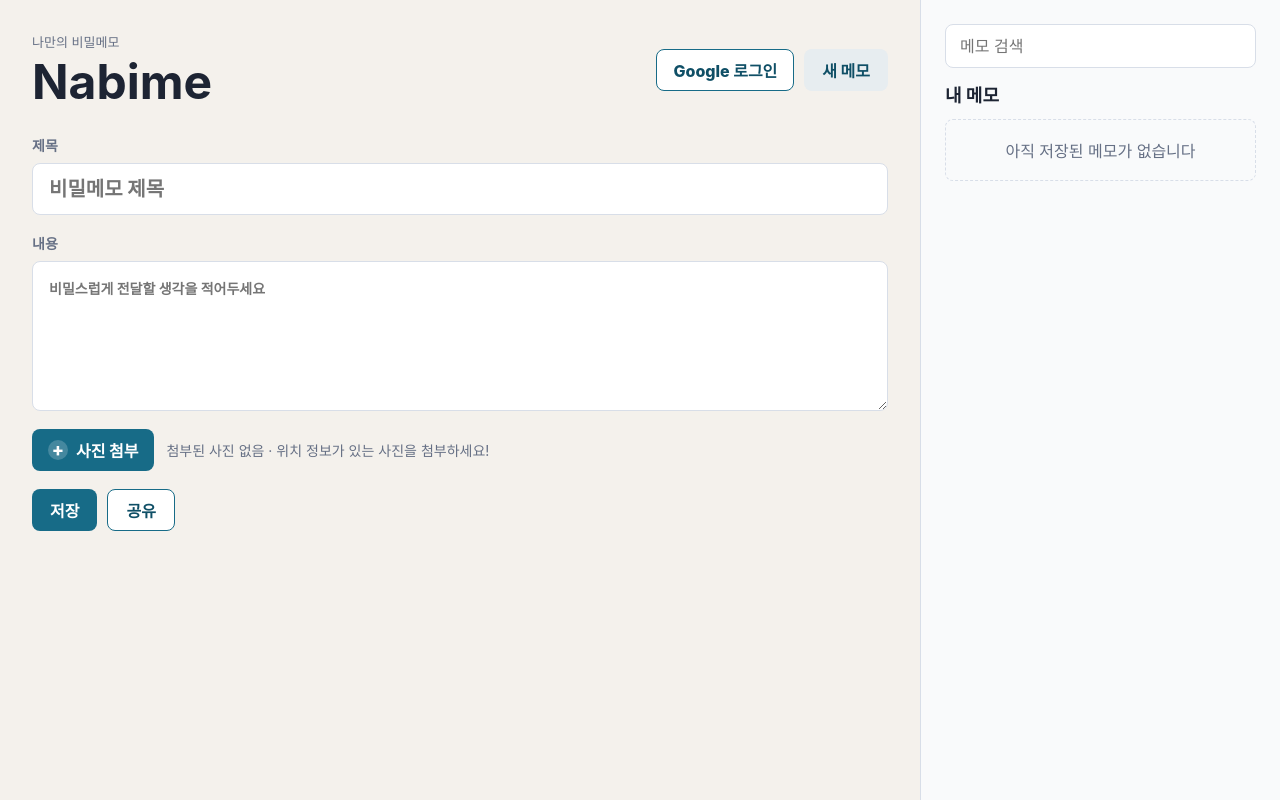
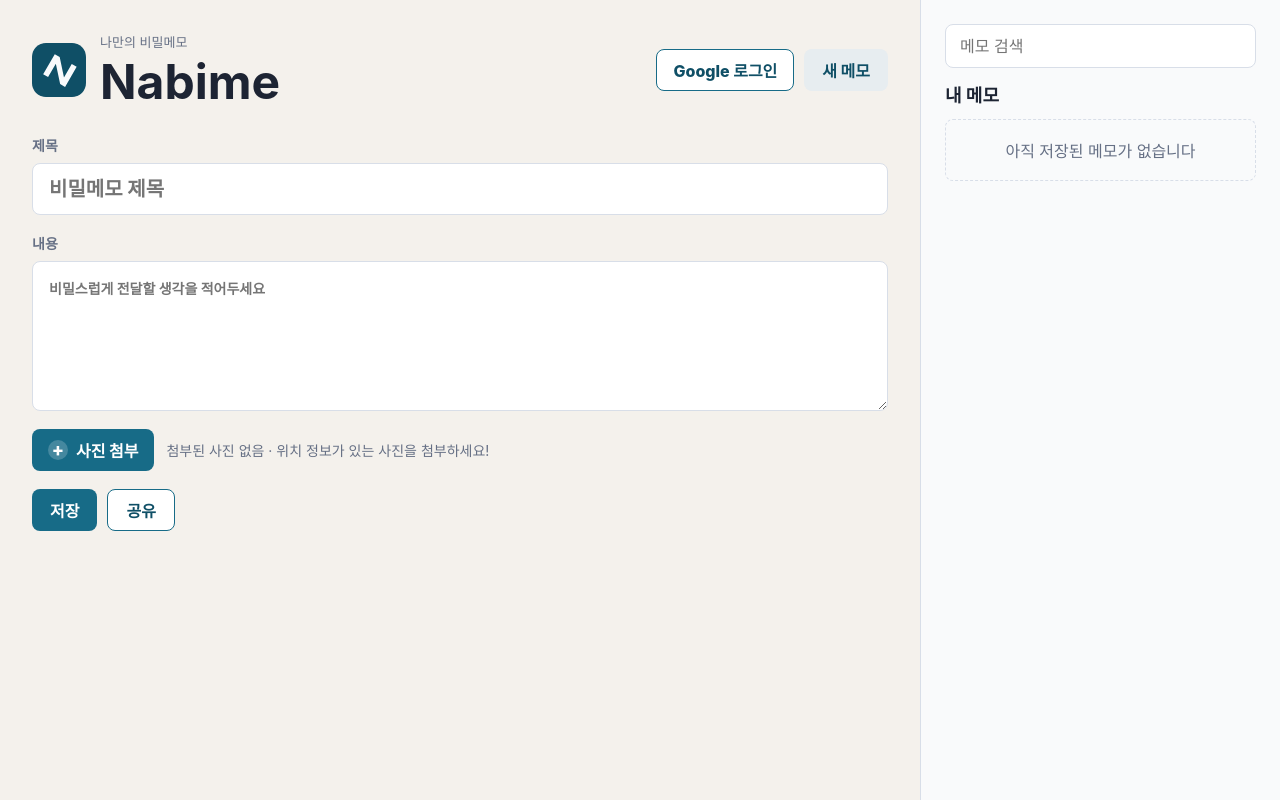
Before and after one commit to richdora/nabime, a Next.js app: page / in a window 1280 px wide. Built offline with nearby package versions, Linux system fonts and the light colour scheme; no server answers.

Commit message:
Show Nabime icon in headers

```diff
--- a/app/globals.css
+++ b/app/globals.css
@@ -394,6 +394,19 @@ textarea {
   font-size: 13px;
   letter-spacing: 0;
   text-transform: uppercase;
+}
+
+.brand-lockup {
+  display: flex;
+  align-items: center;
+  gap: 14px;
+}
+
+.brand-icon {
+  width: 54px;
+  height: 54px;
+  flex: 0 0 auto;
+  border-radius: 14px;
 }
 
 h1 {
--- a/app/page.js
+++ b/app/page.js
@@ -7,9 +7,12 @@ export default function Home() {
       <main id="appShell" className="app-shell">
         <section className="memo-panel" aria-label="메모 작성">
           <header className="topbar">
-            <div>
-              <p className="eyebrow">나만의 비밀메모</p>
-              <h1>Nabime</h1>
+            <div className="brand-lockup">
+              <img className="brand-icon" src="/nabime-icon.svg" alt="" aria-hidden="true" />
+              <div>
+                <p className="eyebrow">나만의 비밀메모</p>
+                <h1>Nabime</h1>
+              </div>
             </div>
             <div className="topbar-actions">
               <AuthControls />
```
Also changed, not shown: app/shared/[id]/page.js (+8 -2 lines).
